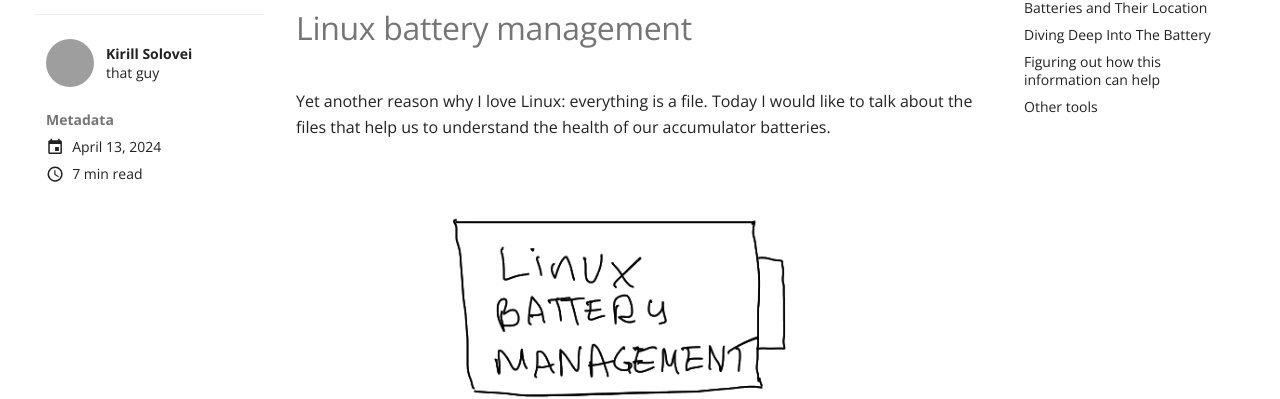
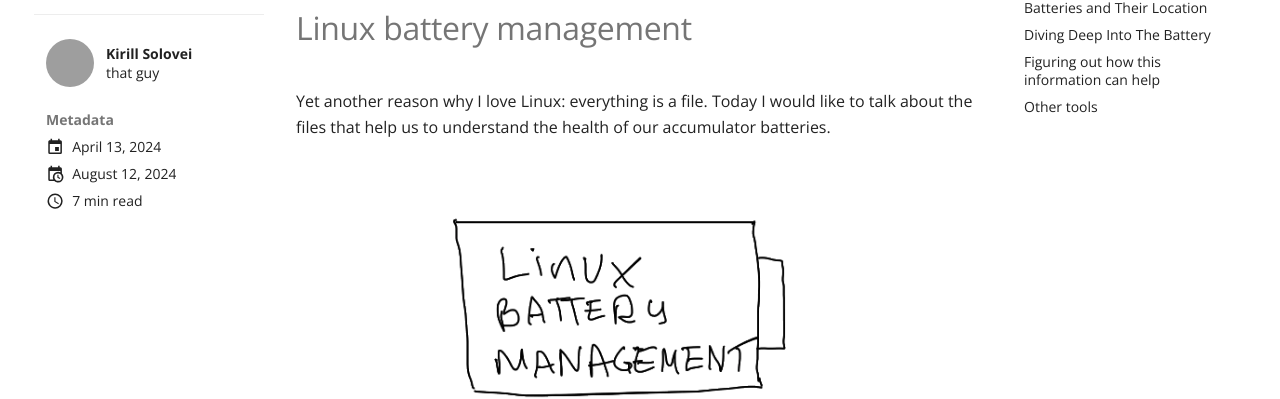
Before and after one commit to hatedabamboo/notes.hatedabamboo.me, an MkDocs documentation site: the page built from docs/posts/linux-battery-management.md, in a window 1280 px wide. Shown: the part 179-578 px from the top of the page. Built offline with MkDocs 1.6.1 and Material for MkDocs 9.7.7, drawn with Linux system fonts in a browser that asks for light colours; grey boxes are pictures that could not be loaded.

Commit message:
Forgot to update the date

```diff
--- a/docs/posts/linux-battery-management.md
+++ b/docs/posts/linux-battery-management.md
@@ -3,6 +3,7 @@ authors:
   - hatedabamboo
 date:
   created: 2024-04-13
+  updated: 2024-08-12
 slug: linux-battery-management
 tags:
   - hardware
```
